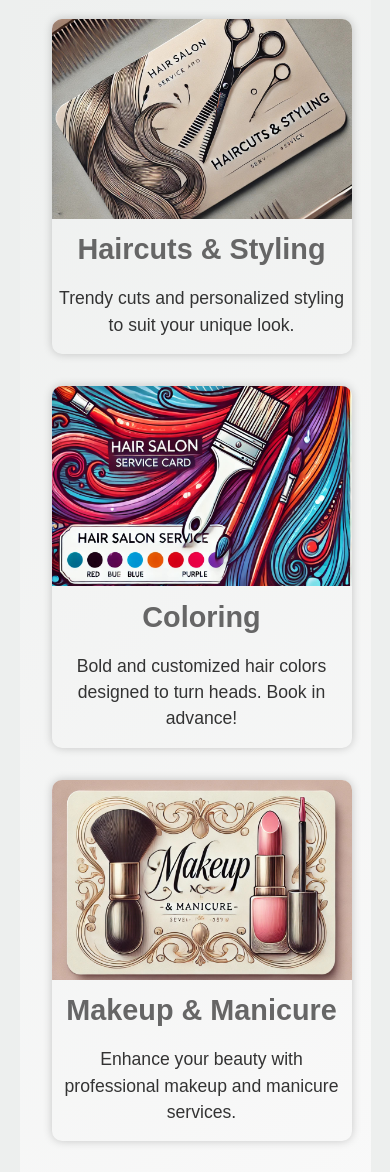
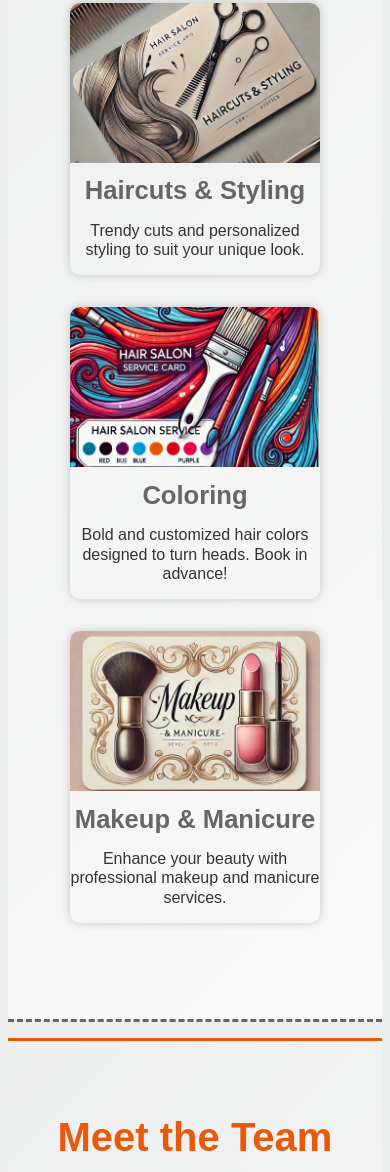
Before and after one commit to baillodev/hair-day, a plain HTML site: page index.html in a window 390 px wide. Shown: the part 1208-2380 px from the top of the page. Drawn offline with Linux system fonts and the light colour scheme; a web font is replaced by a local one.

Commit message:
ameliore responsive card for mobile and width for large screen

```diff
--- a/css/styles.css
+++ b/css/styles.css
@@ -23,7 +23,9 @@ body {
     background: var(--main-bg-color);
     font-family: 'Markazi Text', sans-serif;
     color: var(--text-color);
-    margin: 2rem 5%;
+    max-width: 1280px;
+    margin: 0 auto;
+    padding: 2rem 5%;
     line-height: 1.6; /* Improves text readability */
 }
 
@@ -212,6 +214,9 @@ footer img {
 
 /* Responsive adjustments */
 @media (max-width: 768px) {
+    body {
+        padding: 1rem 2%;
+    }
     nav ul {
         flex-direction: column;
         gap: 1rem;
@@ -222,6 +227,24 @@ footer img {
         align-items: center;
     }
 
+    .card {
+        width: 250px;
+    }
+
+    .card img {
+        height: 160px;
+    }
+
+    .card h3 {
+        font-size: 1.6rem;
+        margin-bottom: 0.6rem;
+    }
+
+    .card p {
+        font-size: 1rem;
+        line-height: 1.2;
+    }
+
     footer {
         flex-direction: column;
         text-align: center;
```
